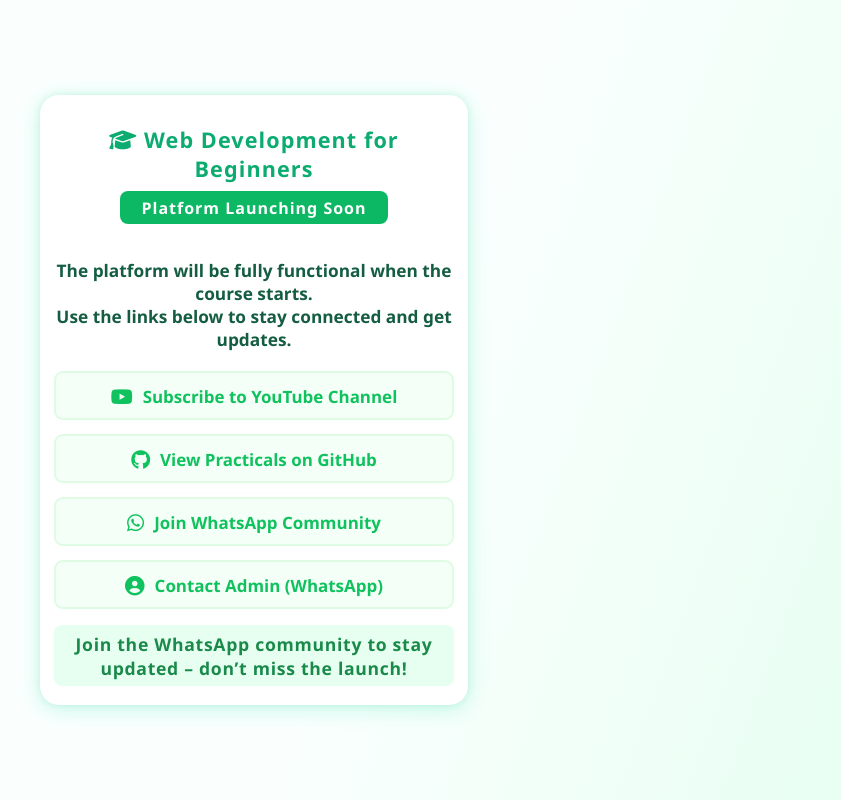
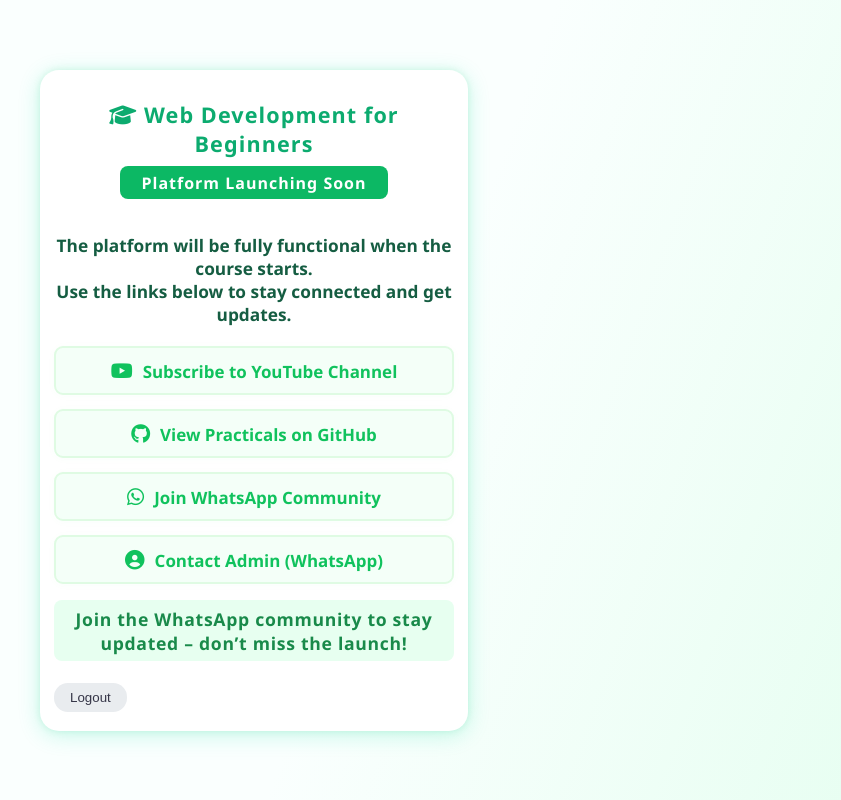
Before and after one commit to mukhiteee/webdevcourse, a PHP site: page /pages/comingsoon.php in a window 1280 px wide. Shown: the whole page, without its empty margins (386-1227 px from the left). Run offline with PHP 8.4, Linux system fonts and the light colour scheme.

Commit message:
Emergency

```diff
--- a/pages/comingsoon.php
+++ b/pages/comingsoon.php
@@ -5,48 +5,7 @@
   <title>Web Development for Beginners – Coming Soon</title>
   <meta name="viewport" content="width=device-width, initial-scale=1.0">
   <link rel="stylesheet" href="https://cdnjs.cloudflare.com/ajax/libs/font-awesome/6.4.0/css/all.min.css">
-  <style>
-    body {
-      background: linear-gradient(110deg,#fafffe 60%,#e2feee 109%);
-      font-family: 'Poppins', 'Segoe UI', Arial, sans-serif;
-      min-height:100vh; margin:0; display:flex;justify-content:center;align-items:center;
-    }
-    .clean-card {
-      width:96vw; max-width:400px;
-      background:#fff; border-radius:19px;
-      box-shadow:0 4px 21px #15dfa83a,0 0 7px #10b85922;
-      padding:27px 14px 19px 14px;
-      text-align:center; position:relative; overflow:hidden;
-    }
-    .main-title {
-      font-size:1.35em;font-weight:800;color:#0cab6f; letter-spacing:.05em;
-      margin-bottom:8px; margin-top:3px;
-    }
-    .status-tag {
-      background:#0cb864; color:#fff; font-weight:800;margin-bottom:16px;
-      border-radius:8px;padding:6px 21px 5px;display:inline-block;font-size:1em;letter-spacing:1px;
-    }
-    .short-note {
-      font-size:1.08em;color:#155d42;font-weight:600;margin:19px 0 20px 0;
-    }
-    .cta-list {display:flex;flex-direction:column;gap:14px;margin:11px 0 16px;}
-    .cta-link {
-      display:flex;align-items:center;gap:10px;justify-content:center;
-      background:#f4fff8;color:#10c25d;font-weight:700;
-      border-radius:9px;font-size:1.06em;padding:12px 5px 10px;
-      text-decoration:none;border:2px solid #dffbe3; box-shadow:0 1px 8px #0bea5e07;
-      transition: box-shadow .13s, background .15s, color .13s;
-    }
-    .cta-link:hover{background:#cbffe9;color:#045c30;box-shadow:0 2px 15px #0abe6a24;}
-    .cta-link i {font-size:1.15em;}
-    .post-note {
-      margin-top:15px;color:#198a4a;font-size:1.1em;font-weight:600;
-      background:#e7fff0;border-radius:8px;padding:7px 9px 6px 9px;letter-spacing:.04em;
-    }
-    @media (max-width: 480px) {
-      .clean-card { padding:14px 2vw 12px 2vw;}
-    }
-  </style>
+  <link rel="stylesheet" href="../styles/comingsoon.css">
 </head>
 <body>
   <div class="clean-card">
@@ -73,6 +32,10 @@
     <div class="post-note">
       Join the WhatsApp community to stay updated – don’t miss the launch!
     </div>
+    <br>
+  <div class="right-panel">
+        <form action="logout.php" method="POST"><button class="logout-btn">Logout</button></form>
+    </div>
   </div>
 </body>
 </html>
--- /dev/null
+++ b/styles/comingsoon.css
@@ -0,0 +1,55 @@
+    body {
+      background: linear-gradient(110deg,#fafffe 60%,#e2feee 109%);
+      font-family: 'Poppins', 'Segoe UI', Arial, sans-serif;
+      min-height:100vh; margin:0; display:flex;justify-content:center;align-items:center;
+    }
+    .clean-card {
+      width:96vw; max-width:400px;
+      background:#fff; border-radius:19px;
+      box-shadow:0 4px 21px #15dfa83a,0 0 7px #10b85922;
+      padding:27px 14px 19px 14px;
+      text-align:center; position:relative; overflow:hidden;
+    }
+    .main-title {
+      font-size:1.35em;font-weight:800;color:#0cab6f; letter-spacing:.05em;
+      margin-bottom:8px; margin-top:3px;
+    }
+    .status-tag {
+      background:#0cb864; color:#fff; font-weight:800;margin-bottom:16px;
+      border-radius:8px;padding:6px 21px 5px;display:inline-block;font-size:1em;letter-spacing:1px;
+    }
+    .short-note {
+      font-size:1.08em;color:#155d42;font-weight:600;margin:19px 0 20px 0;
+    }
+    .cta-list {display:flex;flex-direction:column;gap:14px;margin:11px 0 16px;}
+    .cta-link {
+      display:flex;align-items:center;gap:10px;justify-content:center;
+      background:#f4fff8;color:#10c25d;font-weight:700;
+      border-radius:9px;font-size:1.06em;padding:12px 5px 10px;
+      text-decoration:none;border:2px solid #dffbe3; box-shadow:0 1px 8px #0bea5e07;
+      transition: box-shadow .13s, background .15s, color .13s;
+    }
+    .cta-link:hover{background:#cbffe9;color:#045c30;box-shadow:0 2px 15px #0abe6a24;}
+    .cta-link i {font-size:1.15em;}
+    .post-note {
+      margin-top:15px;color:#198a4a;font-size:1.1em;font-weight:600;
+      background:#e7fff0;border-radius:8px;padding:7px 9px 6px 9px;letter-spacing:.04em;
+    }
+    .right-panel {
+    display: flex;
+    align-items: center;
+    gap: 14px;
+}
+.logout-btn {
+    background: #e9ecef;
+    border: none;
+    color: #353547;
+    padding: 7px 16px;
+    border-radius: 14px;
+    cursor:pointer;
+    font-weight: 500;
+}
+.logout-btn:hover { background: #caffde; color:#11af2a; }
+    @media (max-width: 480px) {
+      .clean-card { padding:14px 2vw 12px 2vw;}
+    }
```
Also changed, not shown: backend/config.php (+6 -1 lines), index.html (+11 -3 lines), index.php (+17 -1 lines), scripts/main.js (+25 -0 lines), .htaccess (added), assets/images/Screenshot 2025-11-12 094144.png (added), assets/images/Screenshot 2025-11-12 094207.png (added), assets/images/Screenshot 2025-11-12 094220.png (added), backend/.htaccess (added), backend/index.html (added), manifest.json (added), pages/.htaccess (added), pages/index.html (added), robots.txt (added).
